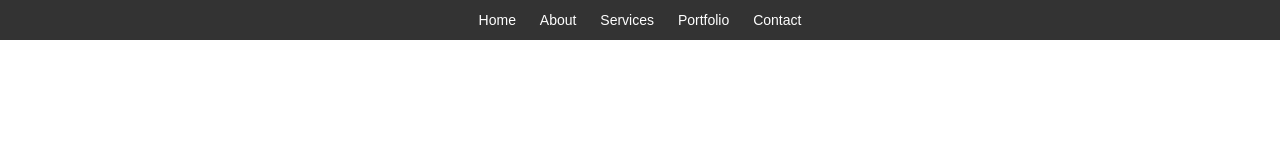
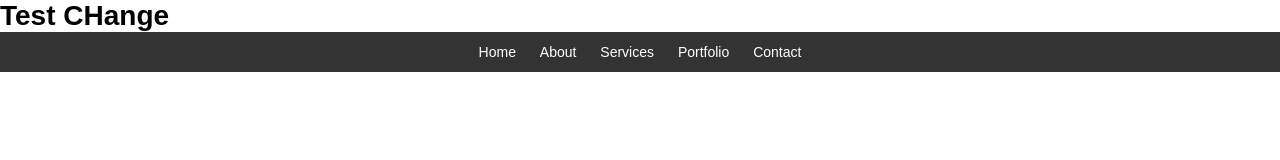
Before and after one commit to rzounlom/example-website, a plain HTML site: page index.html in a window 1280 px wide. Drawn offline with Linux system fonts and the light colour scheme.

Commit message:
test change

```diff
--- a/index.html
+++ b/index.html
@@ -8,6 +8,7 @@
   </head>
   <body>
     <div class="container">
+      <h1>Test CHange</h1>
       <!-- Navbar -->
       <nav class="navbar">
         <ul class="nav-list">
```
